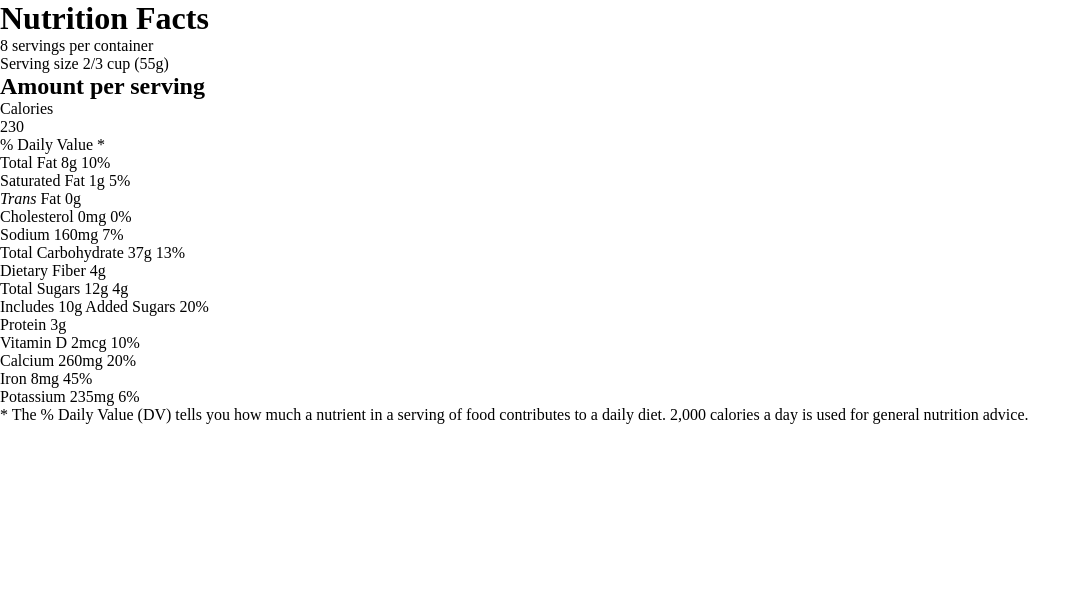
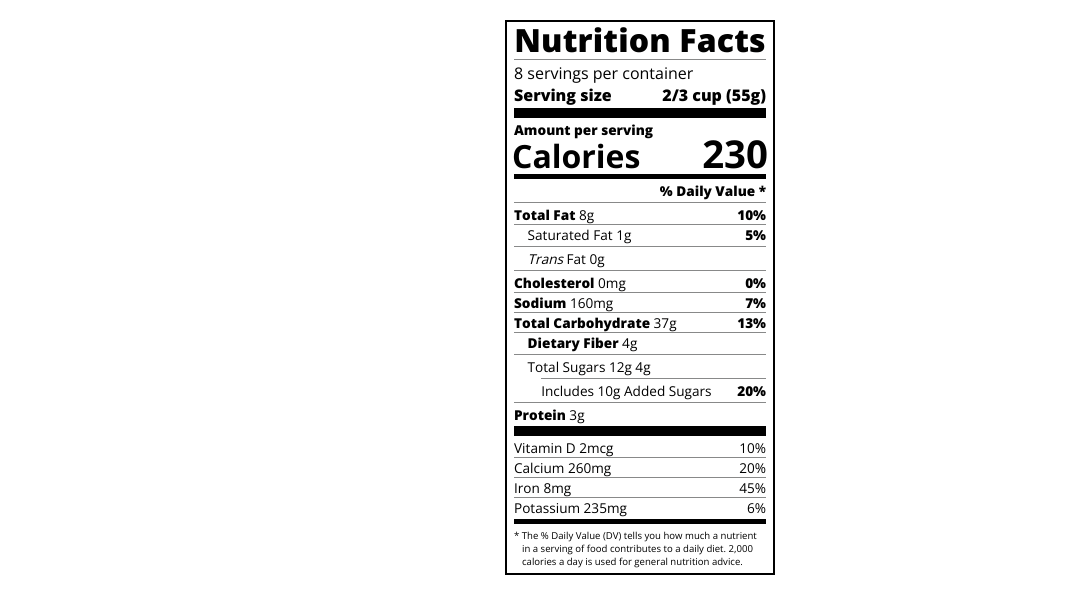
Before and after one commit to jakesamuels/fcc-responsive-web-design, a plain HTML site: page nutrition-label/index.html in a window 1280 px wide. Shown: the whole page, without its empty margins (0-1087 px from the left). Drawn offline with nearby package versions, Linux system fonts and the light colour scheme.

Commit message:
Stylesheet

```diff
--- a/nutrition-label/styles.css
+++ b/nutrition-label/styles.css
@@ -3,3 +3,102 @@
   margin: 0;
   padding: 0;
 }
+
+body {
+  font-family: Open Sans, sans-serif;
+}
+
+html {
+  font-size: 16px;
+}
+
+.label {
+  border: 2px solid black;
+  width: 270px;
+  margin: 20px auto;
+  padding: 0 7px;
+}
+
+header h1 {
+  text-align: center;
+  margin: -4px 0;
+  letter-spacing: 0.15px;
+}
+
+.divider {
+  border-bottom: 1px solid #888989;
+  margin: 2px 0;
+}
+
+.bold {
+  font-weight: 800;
+}
+
+p {
+  margin: 0;
+  display: flex;
+  justify-content: space-between;
+}
+
+.large {
+  height: 10px;
+}
+
+.large,
+.medium {
+  background-color: black;
+  border: 0;
+}
+
+.small-text {
+  font-size: 0.85rem;
+}
+
+.calories-info h2 {
+  margin: 0;
+}
+
+.calories-info {
+  display: flex;
+  justify-content: space-between;
+  align-items: flex-end;
+}
+
+.left-container p {
+  margin: -5px -2px;
+  font-size: 2em;
+  font-weight: 700;
+}
+
+.calories-info span {
+  font-size: 2.4em;
+  font-weight: 700;
+  margin: -7px -2px;
+}
+
+.medium {
+  height: 5px;
+}
+
+.right {
+  justify-content: flex-end;
+}
+
+.indent {
+  margin-left: 1em;
+}
+
+.daily-value p:not(.no-divider) {
+  border-bottom: 1px solid #888989;
+}
+
+.double-indent {
+  margin-left: 2em;
+}
+
+.note {
+  font-size: 0.6rem;
+  margin: 5px 0;
+  padding: 0 8px;
+  text-indent: -8px;
+}
```
